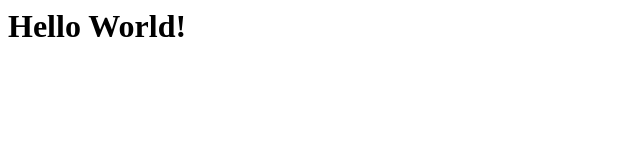
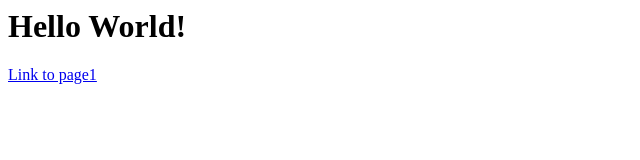
Before and after one commit to NoriKaneshige/test, a plain HTML site: page index.html in a window 1280 px wide. Shown: the whole page, without its empty margins (0-640 px from the left). Drawn offline with Linux system fonts and the light colour scheme.

Commit message:
made a link from index.html to page1.html

```diff
--- a/index.html
+++ b/index.html
@@ -1 +1,3 @@
 <h1>Hello World!</h1>
+
+<a href='./page1.html'>Link to page1</a>
```
